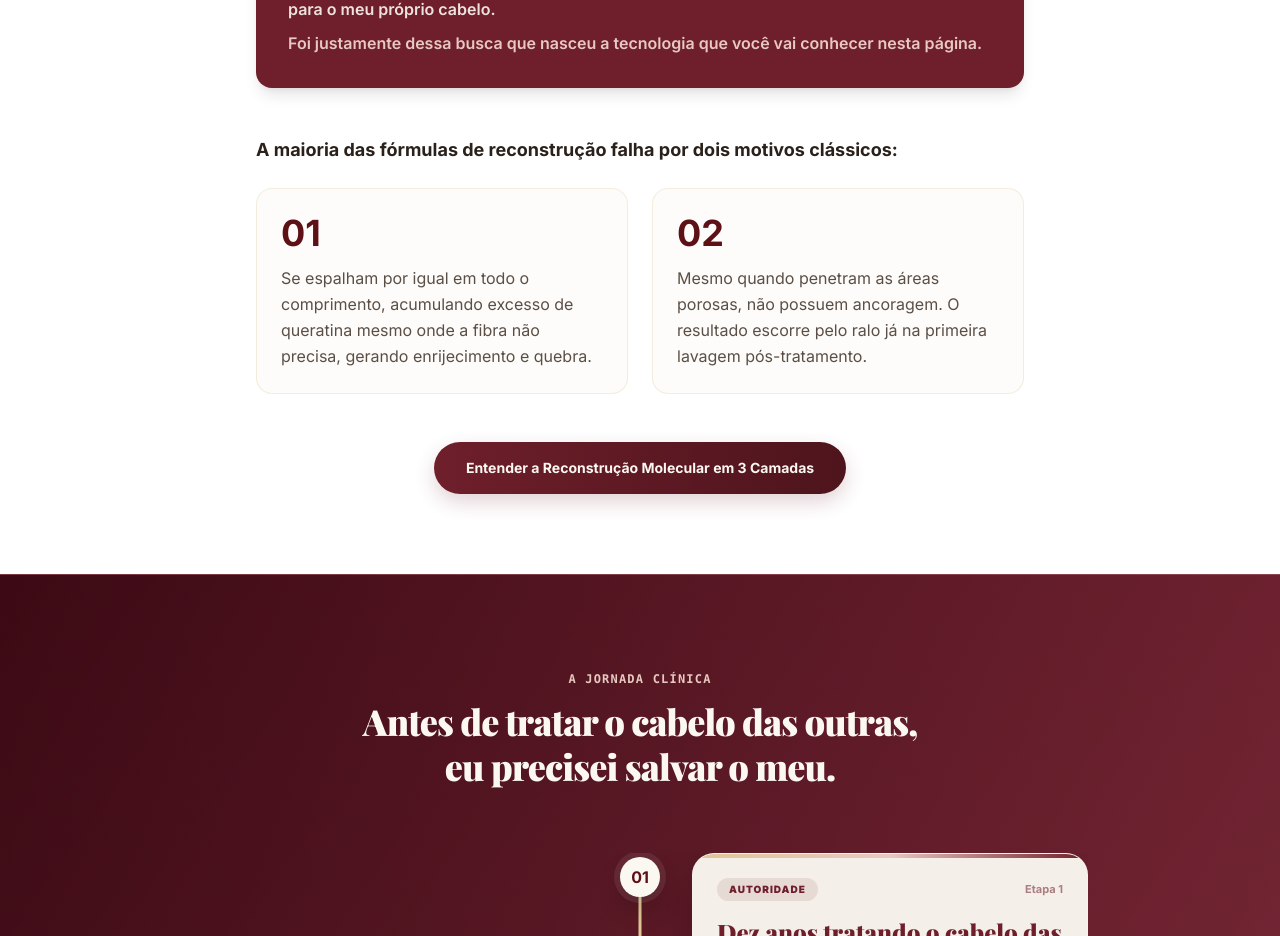
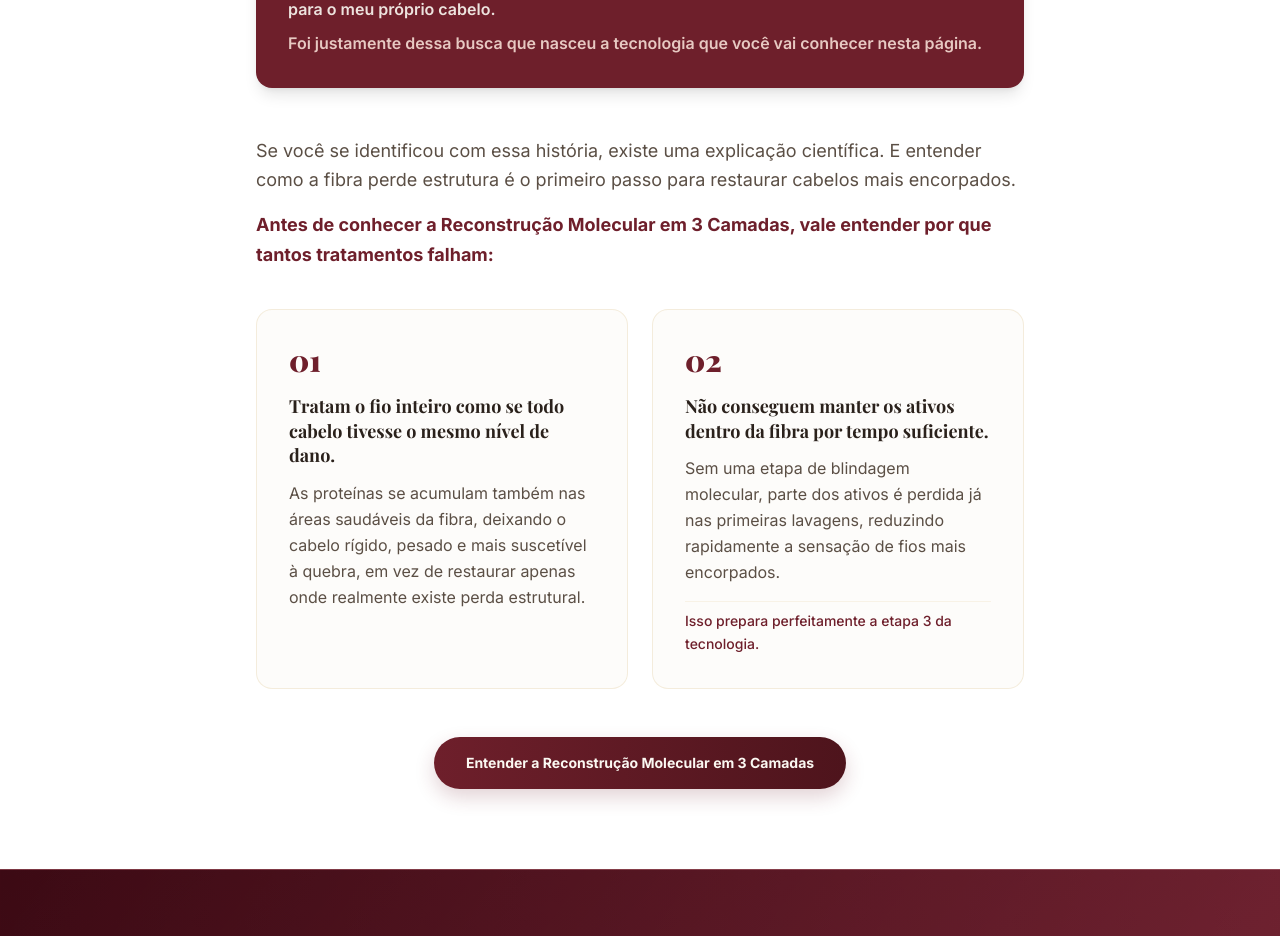
Before and after one commit to DellsantosXD/lp-proteina-do-trigo-A, a React (Vite) app: page / in a window 1280 px wide. Shown: the part 2360-3296 px from the top of the page. Built offline with nearby package versions, Linux system fonts and the light colour scheme; a web font is replaced by a local one.

Commit message:
content: update transition text and failure boxes 01 and 02

```diff
--- a/src/App.tsx
+++ b/src/App.tsx
@@ -316,21 +316,40 @@ export default function App() {
             </motion.div>
           </div>
 
-          <p className="text-base sm:text-lg text-ink font-bold mb-6 text-center md:text-left">
-            A maioria das fórmulas de reconstrução falha por dois motivos clássicos:
-          </p>
+          {/* Transition text */}
+          <div className="space-y-4 mb-10 text-center md:text-left">
+            <p className="text-base sm:text-lg text-ink-soft leading-relaxed">
+              Se você se identificou com essa história, existe uma explicação científica. E entender como a fibra perde estrutura é o primeiro passo para restaurar cabelos mais encorpados.
+            </p>
+            <p className="text-base sm:text-lg text-bordo font-bold leading-relaxed">
+              Antes de conhecer a Reconstrução Molecular em 3 Camadas, vale entender por que tantos tratamentos falham:
+            </p>
+          </div>
 
+          {/* Failure Boxes 01 & 02 */}
           <div className="grid grid-cols-1 md:grid-cols-2 gap-6 mb-12">
-            <div className="bg-cream/40 border border-tan-deep/30 rounded-2xl p-6 relative">
-              <span className="number-display block mb-3">01</span>
-              <p className="text-sm md:text-base text-ink-soft leading-relaxed">
-                Se espalham por igual em todo o comprimento, acumulando excesso de queratina mesmo onde a fibra não precisa, gerando enrijecimento e quebra.
+            {/* Box 01 */}
+            <div className="bg-cream/40 border border-tan-deep/30 rounded-2xl p-6 sm:p-8 relative">
+              <span className="font-serif text-3xl font-black text-bordo block mb-4">01</span>
+              <h3 className="text-base sm:text-lg font-sans font-bold text-ink mb-3 leading-snug">
+                Tratam o fio inteiro como se todo cabelo tivesse o mesmo nível de dano.
+              </h3>
+              <p className="text-sm sm:text-base text-ink-soft leading-relaxed">
+                As proteínas se acumulam também nas áreas saudáveis da fibra, deixando o cabelo rígido, pesado e mais suscetível à quebra, em vez de restaurar apenas onde realmente existe perda estrutural.
               </p>
             </div>
-            <div className="bg-cream/40 border border-tan-deep/30 rounded-2xl p-6 relative">
-              <span className="number-display block mb-3">02</span>
-              <p className="text-sm md:text-base text-ink-soft leading-relaxed">
-                Mesmo quando penetram as áreas porosas, não possuem ancoragem. O resultado escorre pelo ralo já na primeira lavagem pós-tratamento.
+
+            {/* Box 02 */}
+            <div className="bg-cream/40 border border-tan-deep/30 rounded-2xl p-6 sm:p-8 relative">
+              <span className="font-serif text-3xl font-black text-bordo block mb-4">02</span>
+              <h3 className="text-base sm:text-lg font-sans font-bold text-ink mb-3 leading-snug">
+                Não conseguem manter os ativos dentro da fibra por tempo suficiente.
+              </h3>
+              <p className="text-sm sm:text-base text-ink-soft leading-relaxed mb-4">
+                Sem uma etapa de blindagem molecular, parte dos ativos é perdida já nas primeiras lavagens, reduzindo rapidamente a sensação de fios mais encorpados.
+              </p>
+              <p className="text-xs sm:text-sm font-medium text-bordo leading-relaxed pt-2 border-t border-tan-deep/20">
+                Isso prepara perfeitamente a etapa 3 da tecnologia.
               </p>
             </div>
           </div>
```
